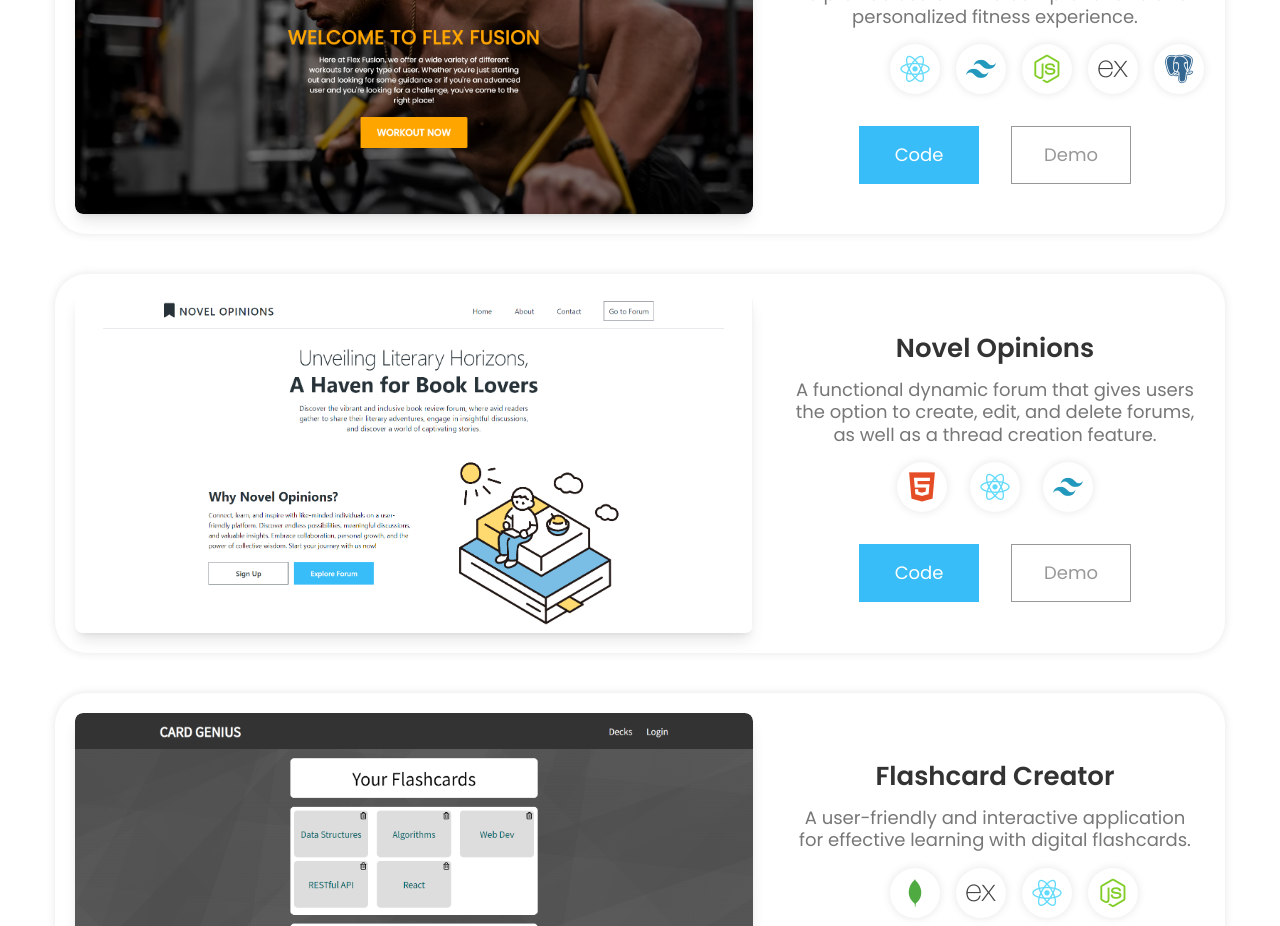
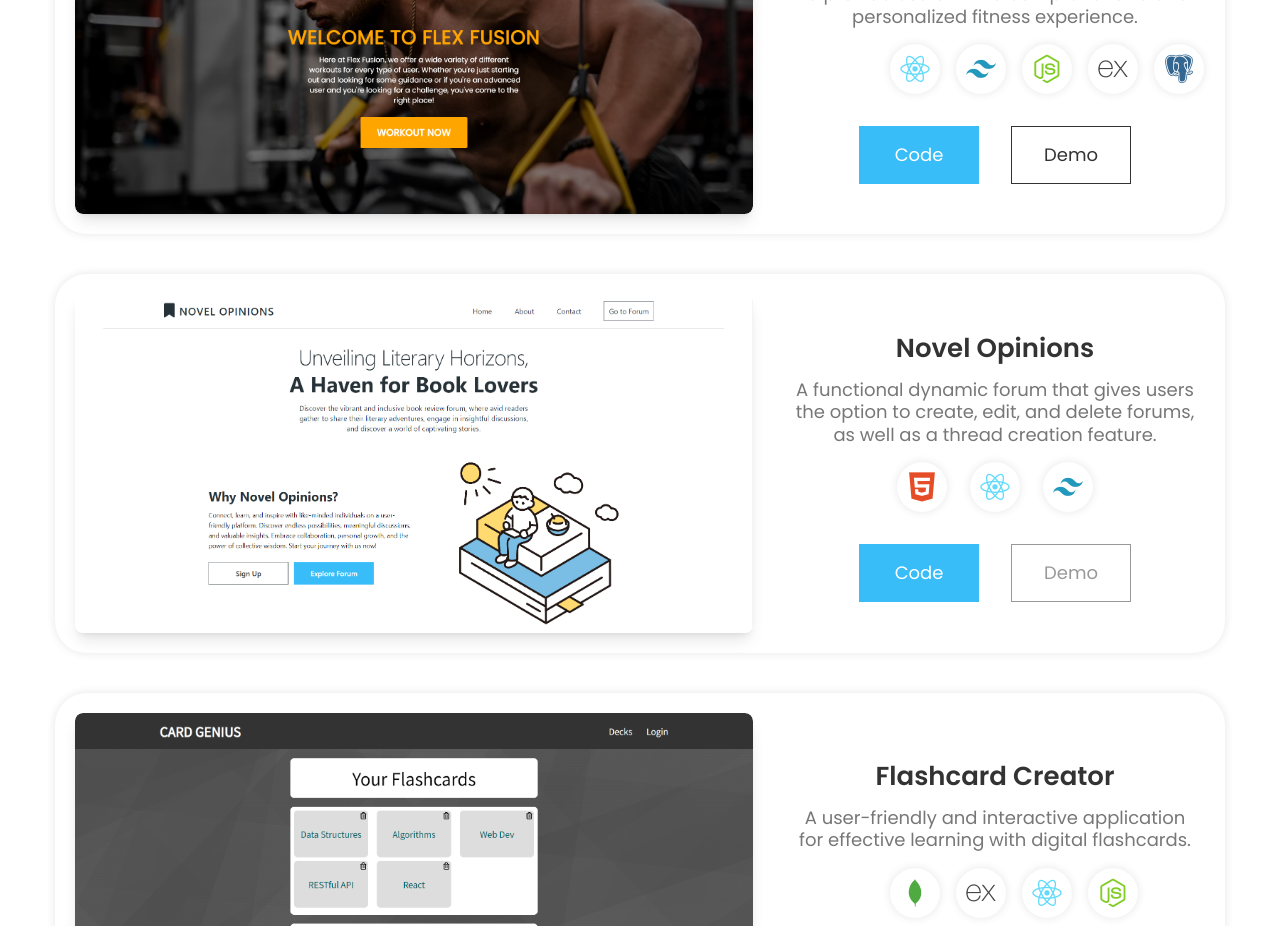
Before and after one commit to PatrickLisiecki/personal-site, a React (Vite) app: page / in a window 1280 px wide. Shown: the part 2860-3786 px from the top of the page. Built offline with nearby package versions, Linux system fonts and the light colour scheme.

Commit message:
Added demo link for capstone project

```diff
--- a/src/components/Projects.jsx
+++ b/src/components/Projects.jsx
@@ -11,7 +11,7 @@ const projectsData = [
       "Flex Fusion is a fitness application designed to provide users with a comprehensive and personalized fitness experience.",
     link: "https://github.com/PatrickLisiecki/flex-fusion",
     image: "/flex.png",
-    demo: "",
+    demo: "https://github.com/PatrickLisiecki/flex-fusion#-demo",
     tech: [
       <i className="devicon-react-original colored"></i>,
       <i className="devicon-tailwindcss-plain colored"></i>,
```
